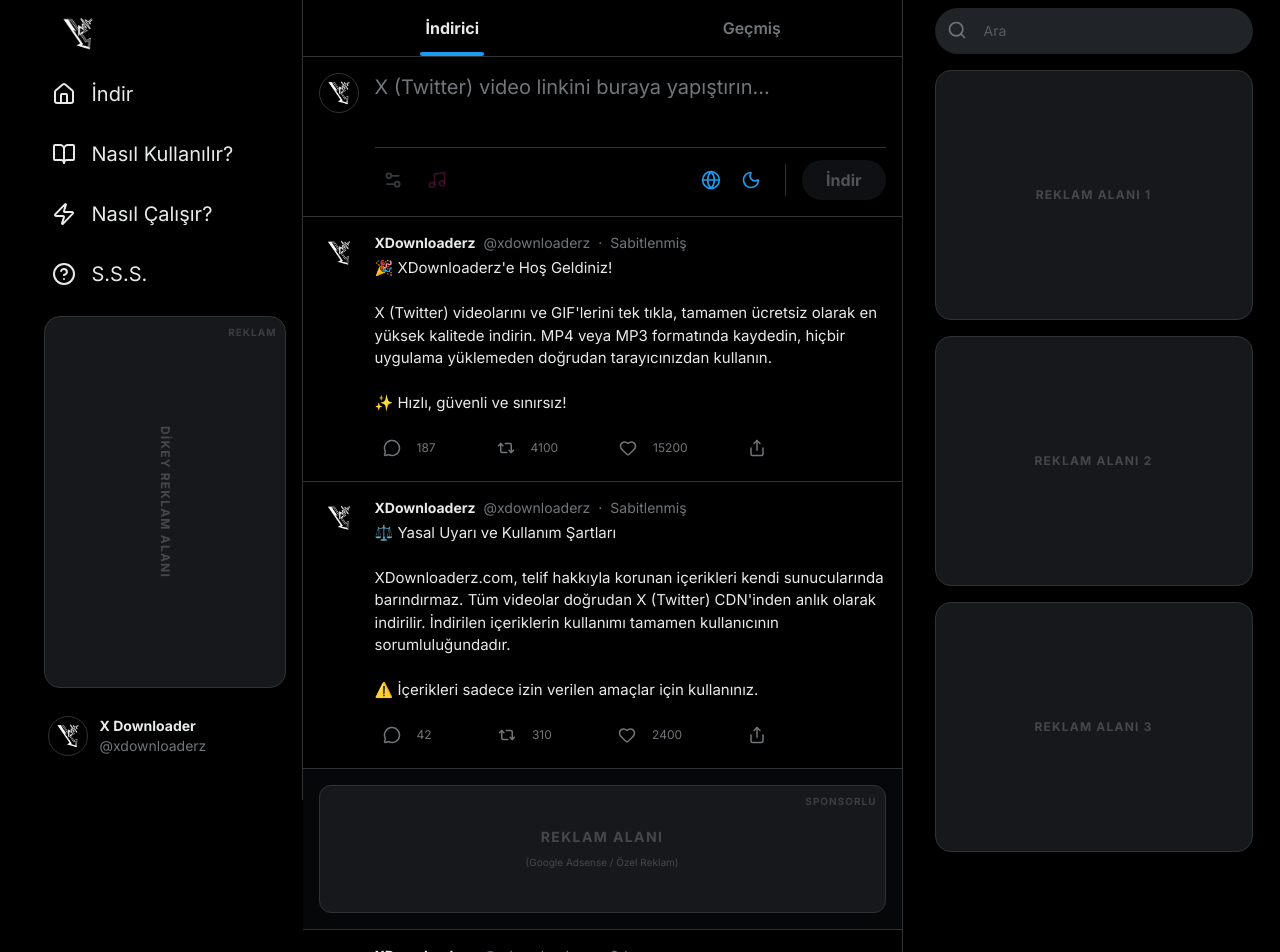
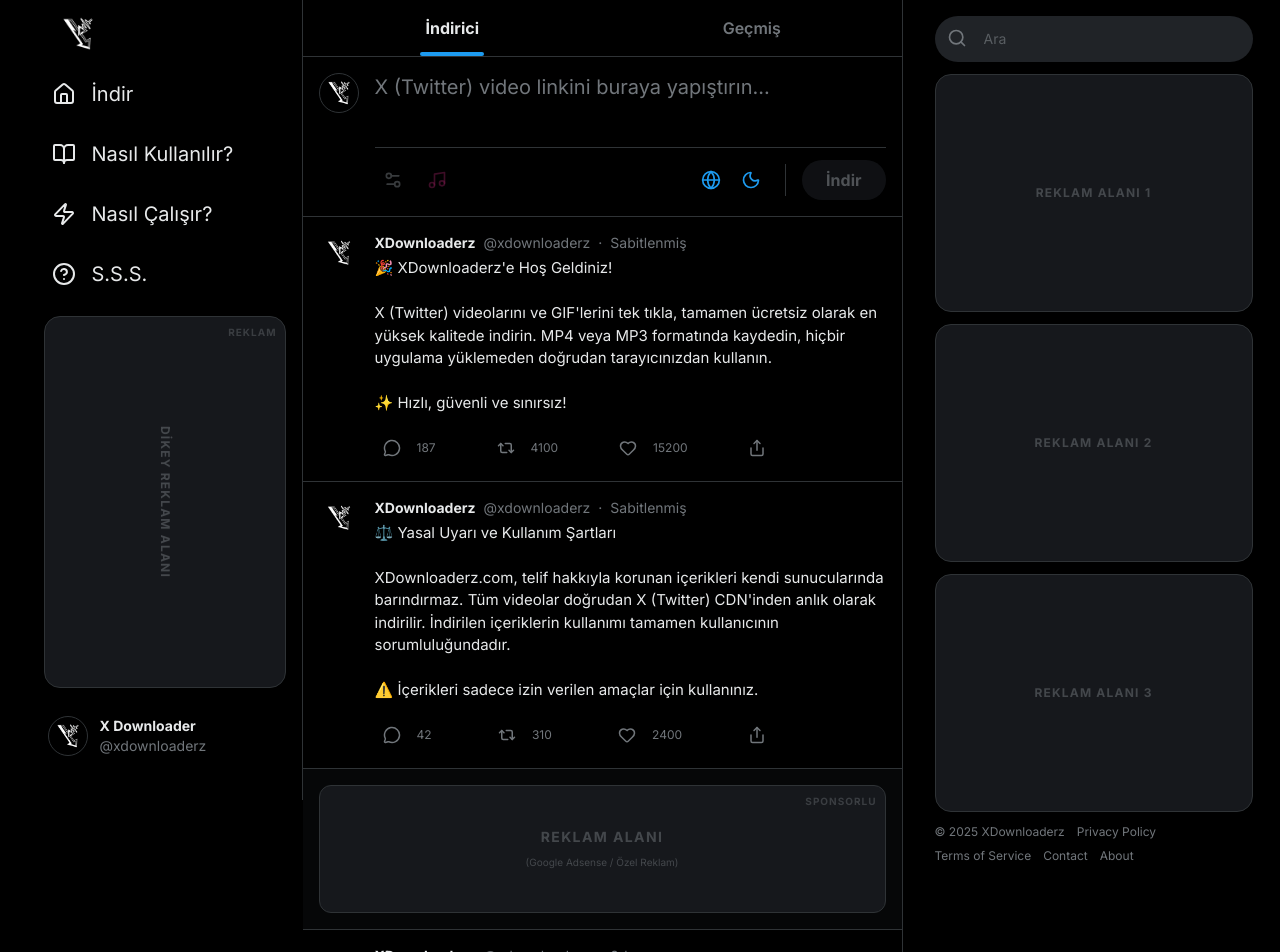
Before and after one commit to xkbxyberk/x-next, a Next.js app: page / in a window 1280 px wide. Shown: the top 952 px of the page. Built offline with nearby package versions, Linux system fonts and the light colour scheme.

Commit message:
RightSection alanına footer eklendi.

```diff
--- a/app/components/layout/RightSection.tsx
+++ b/app/components/layout/RightSection.tsx
@@ -14,14 +14,14 @@
     if (e.key === 'Enter' && inputValue.trim().length > 0) {
       setModalUrl(inputValue.trim());
       setIsModalOpen(true);
-      // İsteğe bağlı: Inputu temizle
-      // setInputValue('');
     }
   };
 
   return (
     <>
-      <div className="flex flex-col gap-4">
+      <div className="flex flex-col h-full justify-between py-2">
+        {/* Üst Kısım: Arama + Reklamlar */}
+        <div className="flex flex-col gap-3">
           {/* Arama / URL Yapıştırma Alanı */}
           <div className="group relative">
             <div className="absolute left-3 top-3 text-(--text-secondary) group-focus-within:text-(--accent)">
@@ -37,23 +37,41 @@
             />
           </div>
 
-        <section className="flex flex-col gap-4">
+          {/* Reklam Alanları */}
+          <div className="flex flex-col gap-3">
             {/* Reklam Alanı 1 */}
-          <div className="bg-(--background-secondary) rounded-2xl overflow-hidden border border-(--border) min-h-62.5 flex items-center justify-center group relative">
+            <div className="bg-(--background-secondary) rounded-2xl overflow-hidden border border-(--border) h-59.5 flex items-center justify-center group relative">
                 <span className="text-(--text-secondary) text-xs font-bold tracking-widest opacity-50">REKLAM ALANI 1</span>
-              <div className="absolute inset-0 bg-linear-to-b from-transparent to-black/5 opacity-0 group-hover:opacity-100 transition-opacity" />
             </div>
 
             {/* Reklam Alanı 2 */}
-          <div className="bg-(--background-secondary) rounded-2xl overflow-hidden border border-(--border) min-h-62.5 flex items-center justify-center">
+            <div className="bg-(--background-secondary) rounded-2xl overflow-hidden border border-(--border) h-59.5 flex items-center justify-center">
                 <span className="text-(--text-secondary) text-xs font-bold tracking-widest opacity-50">REKLAM ALANI 2</span>
             </div>
 
             {/* Reklam Alanı 3 */}
-          <div className="bg-(--background-secondary) rounded-2xl overflow-hidden border border-(--border) min-h-62.5 flex items-center justify-center">
+            <div className="bg-(--background-secondary) rounded-2xl overflow-hidden border border-(--border) h-59.5 flex items-center justify-center">
                 <span className="text-(--text-secondary) text-xs font-bold tracking-widest opacity-50">REKLAM ALANI 3</span>
             </div>
-        </section>
+          </div>
+        </div>
+
+        {/* Footer - Her Zaman En Altta Görünür */}
+        <footer className="flex flex-wrap items-center gap-x-3 gap-y-2 text-xs text-(--text-secondary) py-3 shrink-0">
+          <span>© 2025 XDownloaderz</span>
+          <a href="/privacy" className="hover:underline hover:text-(--text-primary) transition-colors">
+            Privacy Policy
+          </a>
+          <a href="/terms" className="hover:underline hover:text-(--text-primary) transition-colors">
+            Terms of Service
+          </a>
+          <a href="/contact" className="hover:underline hover:text-(--text-primary) transition-colors">
+            Contact
+          </a>
+          <a href="/about" className="hover:underline hover:text-(--text-primary) transition-colors">
+            About
+          </a>
+        </footer>
       </div>
 
       {/* Modal Bileşeni - Sayfanın üzerine açılır */}
--- a/app/layout.tsx
+++ b/app/layout.tsx
@@ -8,8 +8,8 @@
 const inter = Inter({ subsets: ['latin'] });
 
 export const metadata: Metadata = {
-  title: 'X-Next | 2025 Web Experience',
-  description: 'AI-First, SSR-Powered Social Platform Prototype.',
+  title: 'XDownloaderz | X (Twitter) Video İndirici',
+  description: 'X (Twitter) videolarını ücretsiz, hızlı ve güvenli bir şekilde indirin. 1080p Full HD kalite desteği, MP3 dönüştürücü. Tüm cihazlarda çalışır.',
 };
 
 export default function RootLayout({
```
Lines whose indentation alone changed are shown as unchanged.
